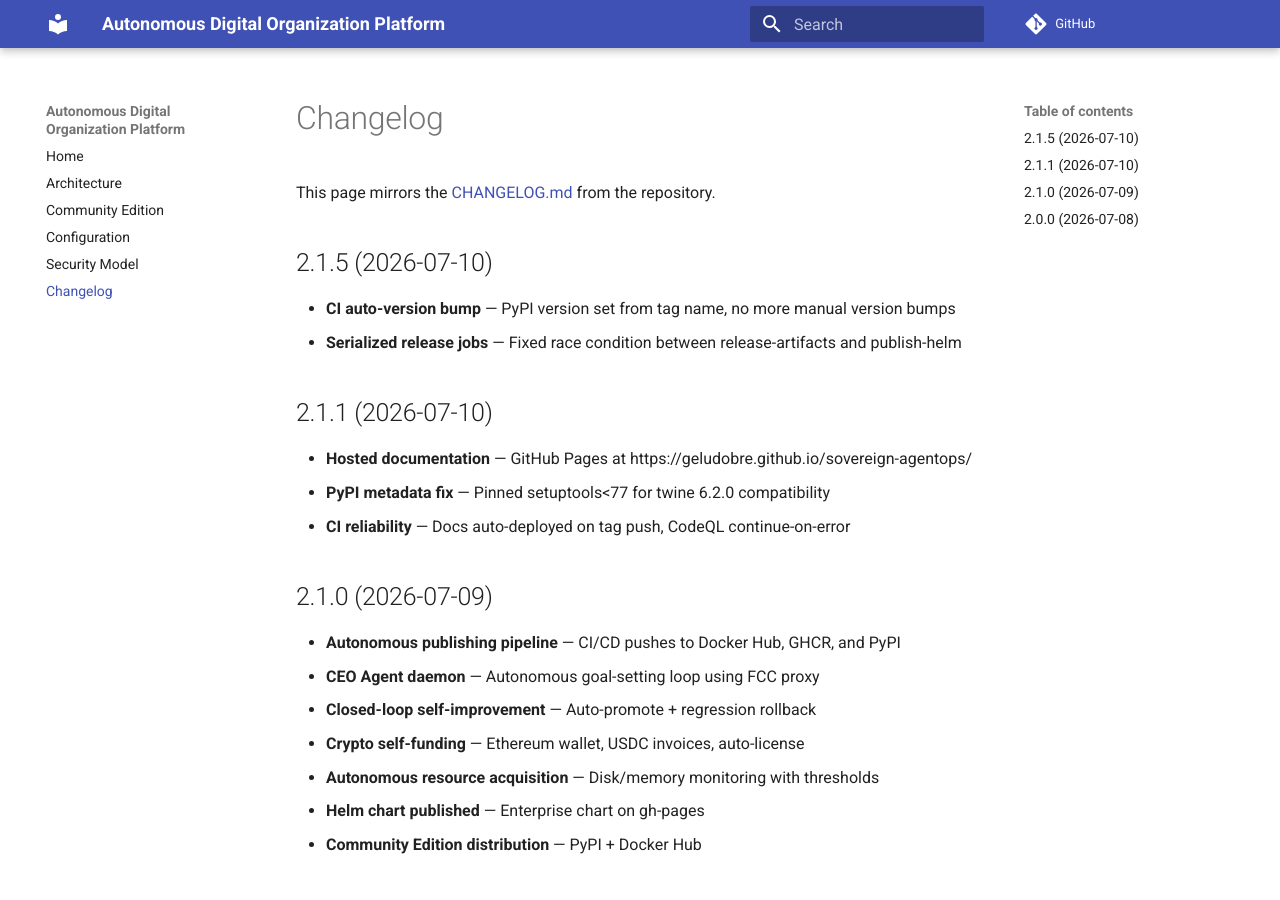
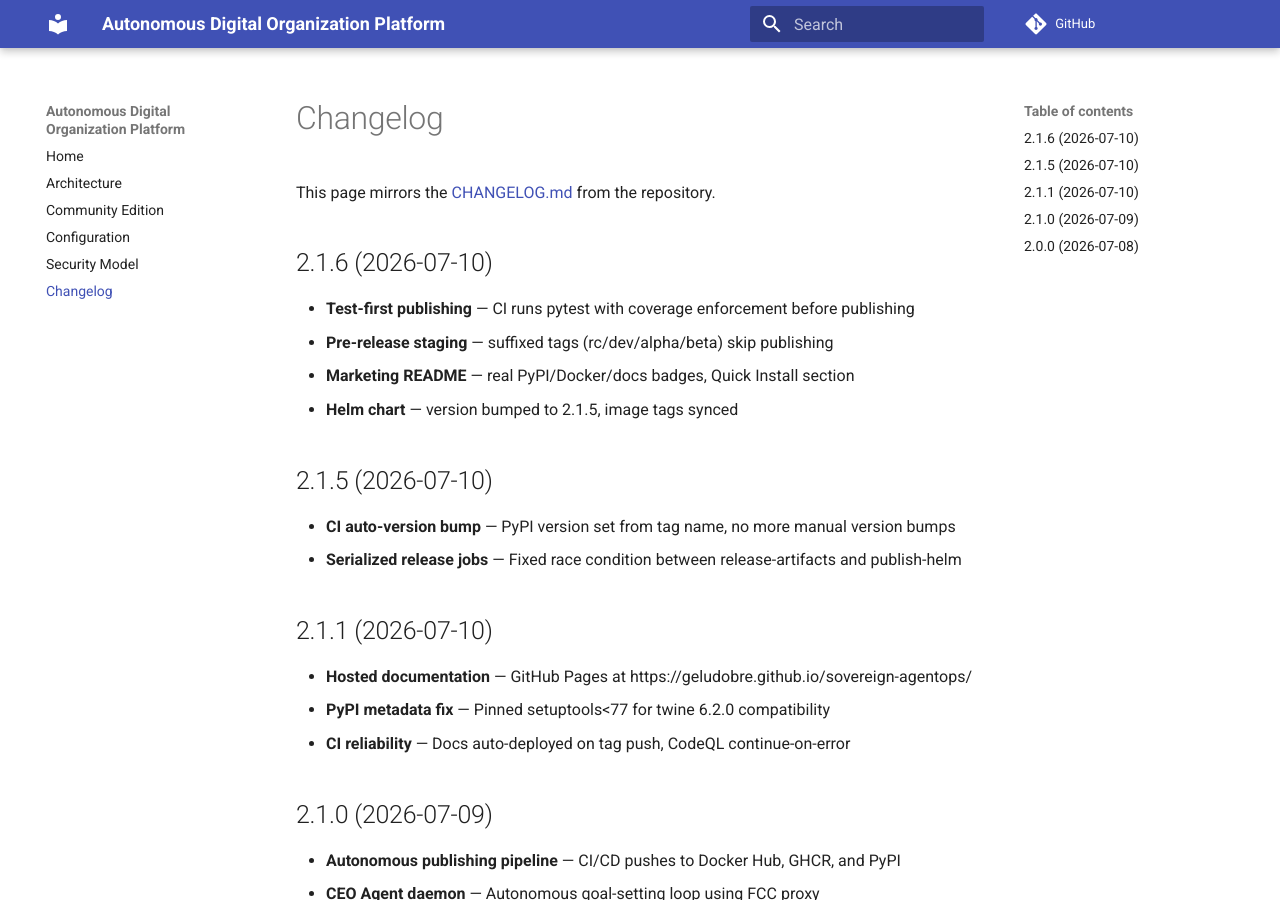
Before and after one commit to geludobre/sovereign-agentops, an MkDocs documentation site: the page built from docs/changelog.md, in a window 1280 px wide and 900 px high. Built offline with MkDocs 1.6.1 and Material for MkDocs 9.7.7, drawn with Linux system fonts in a browser that asks for light colours; comment, search, counter and statistics services are not loaded.

Commit message:
docs: update changelog for v2.1.6 — test-first CI, pre-release staging, marketing, helm bump
Co-Authored-By: Claude Haiku 4.5 <noreply@anthropic.com>

```diff
--- a/docs/changelog.md
+++ b/docs/changelog.md
@@ -1,6 +1,13 @@
 # Changelog
 
 This page mirrors the [CHANGELOG.md](https://github.com/geludobre/sovereign-agentops-enterprise/blob/main/CHANGELOG.md) from the repository.
+
+## 2.1.6 (2026-07-10)
+
+- **Test-first publishing** — CI runs pytest with coverage enforcement before publishing
+- **Pre-release staging** — suffixed tags (rc/dev/alpha/beta) skip publishing
+- **Marketing README** — real PyPI/Docker/docs badges, Quick Install section
+- **Helm chart** — version bumped to 2.1.5, image tags synced
 
 ## 2.1.5 (2026-07-10)
 
```
